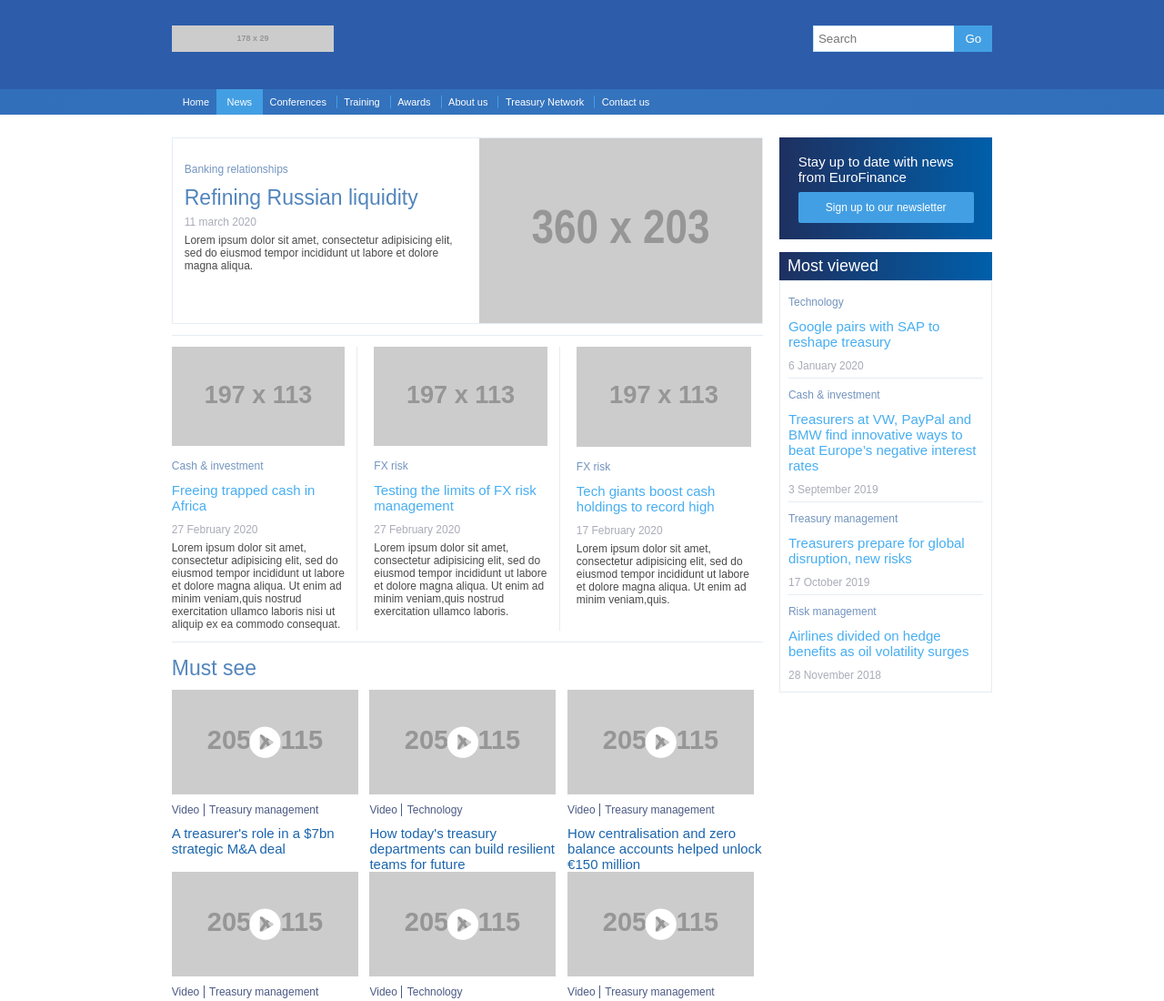
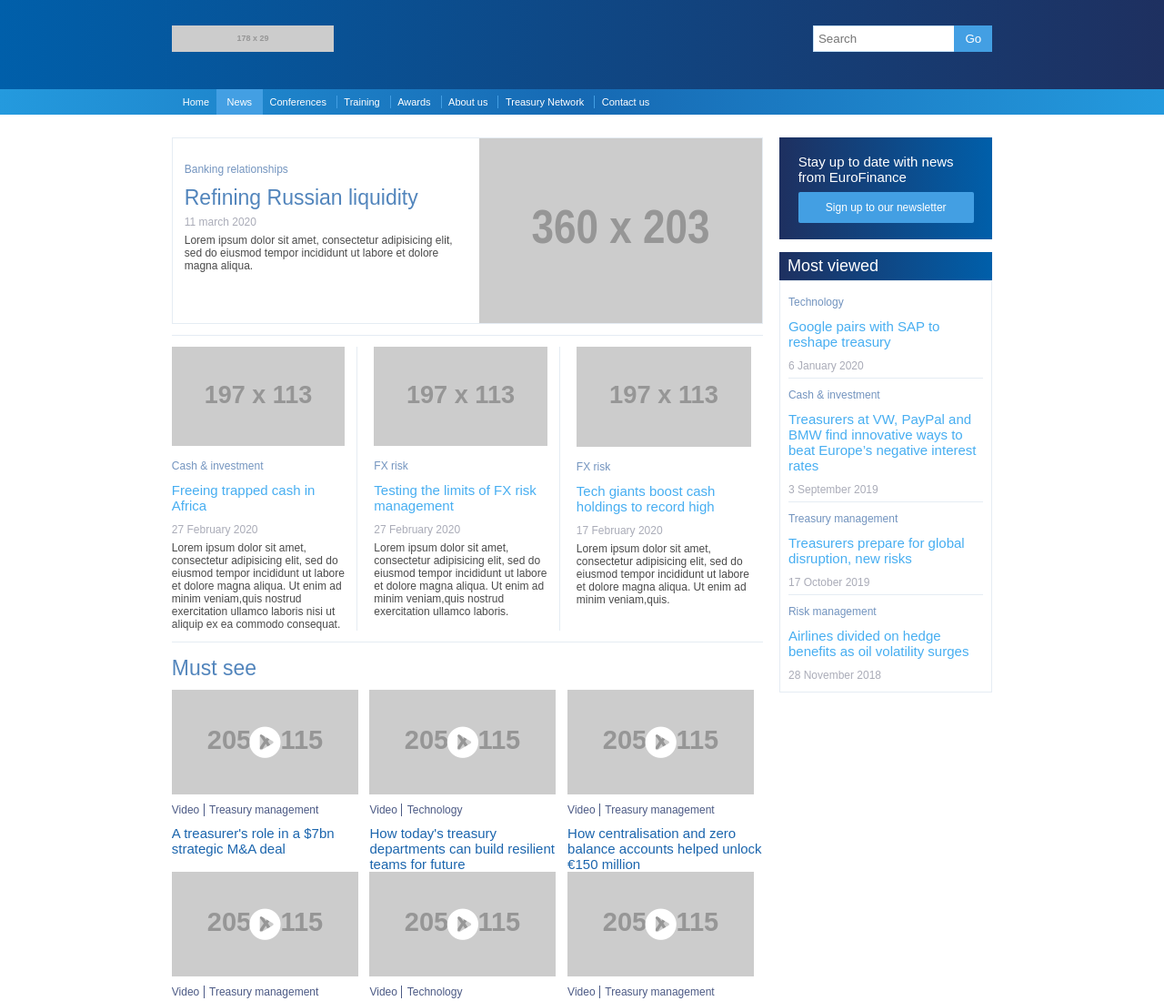
Before and after one commit to dpriyankaprdxn/euroFinance, a plain HTML site: page news.html in a window 1280 px wide. Shown: the top 1100 px of the page at 91% size. Drawn offline with Linux system fonts and the light colour scheme; placeholder pictures from the web are drawn by us.

Commit message:
header background color changed

```diff
--- a/assets/css/style.css
+++ b/assets/css/style.css
@@ -231,7 +231,10 @@ header {
 
 .news-header {
   position: relative;
-  background: #2c5caa;
+  background: #0e4d8e;
+  background: -o-linear-gradient(left,#005faa 0%,#1e3060 100%);
+  background: -webkit-gradient(linear,left top, right top,from(#005faa),to(#1e3060));
+  background: linear-gradient(to right,#005faa 0%,#1e3060 100%);
 }
 
 header .wrapper { background: transparent; }
@@ -263,8 +266,8 @@ header .wrapper { background: transparent; }
 
 header .wrapper + div {
   background : #326fbb;
-  background : -o-radial-gradient(circle,#3473bd  0%,#326fbb 100%);
-  background : radial-gradient(circle,#3473bd  0%,#326fbb 100%);
+  background : -o-radial-gradient(circle,#1669b3  0%,#249ade 100%);
+  background : radial-gradient(circle,#1669b3  0%,#249ade 100%);
 }
 
 /*nav styling strat*/
```
